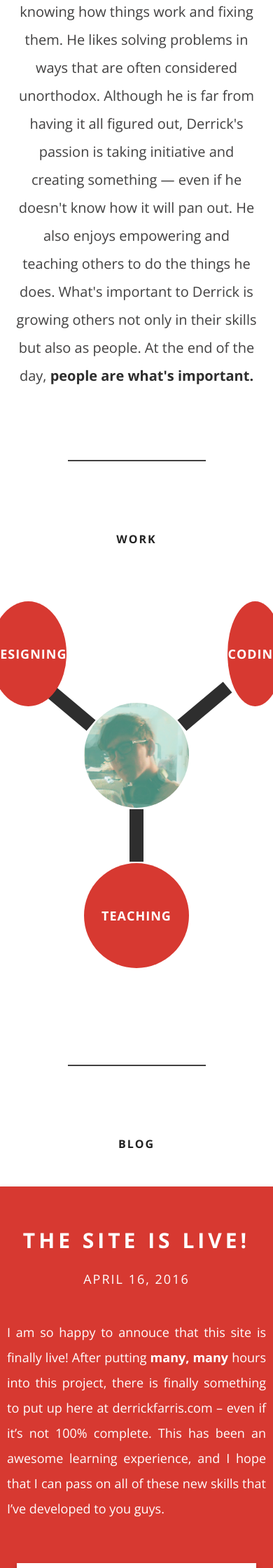
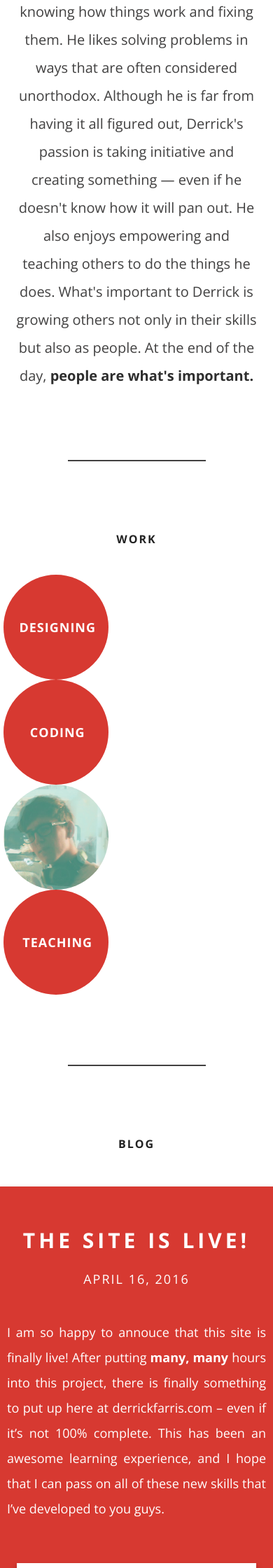
Before and after one commit to ThatOneBro/thatonebro.github.io, a Jekyll site: the page built from index.html, in a window 390 px wide. Shown: the part 839-3079 px from the top of the page at 70% size. Built offline with Jekyll 4.4.1, drawn with Linux system fonts in a browser that asks for light colours; nearby versions of some CDN libraries.

Commit message:
Fixed header break issue, began fix on mobile work

```diff
--- a/assets/css/2-sections/_home-header.sass
+++ b/assets/css/2-sections/_home-header.sass
@@ -31,7 +31,7 @@
         letter-spacing: 5px
         margin-bottom: 40px
 
-        @media (max-width: 390px)
+        @media (max-width: 420px)
             font-size: 12px
             letter-spacing: 3px
 
--- a/assets/css/main.css
+++ b/assets/css/main.css
@@ -2807,7 +2807,7 @@ a {
     text-transform: uppercase;
     letter-spacing: 5px;
     margin-bottom: 40px; }
-    @media (max-width: 390px) {
+    @media (max-width: 420px) {
       .header-home .kicker {
         font-size: 12px;
         letter-spacing: 3px; } }
@@ -2949,6 +2949,9 @@ a {
         justify-content: center;
     -ms-flex-align: center;
         align-items: center; }
+    @media (max-width: 580px) {
+      .work .work-wrap {
+        display: inline-block; } }
     .work .work-wrap .node {
       background: #d73931;
       width: 150px;
@@ -2960,6 +2963,16 @@ a {
           justify-content: center;
       display: -ms-flexbox;
       display: flex; }
+      @media (max-width: 580px) {
+        .work .work-wrap .node {
+          display: block; } }
+      @media (max-width: 580px) {
+        .work .work-wrap .node:before {
+          content: '';
+          display: inline-block;
+          height: 100%;
+          vertical-align: middle;
+          margin-right: -0.25em; } }
       .work .work-wrap .node:hover {
         cursor: pointer; }
       .work .work-wrap .node.out {
@@ -3015,6 +3028,11 @@ a {
         display: block;
         padding: 0;
         margin: 0; }
+        @media (max-width: 580px) {
+          .work .work-wrap .node h4 {
+            display: inline-block;
+            vertical-align: middle;
+            margin-left: 4px; } }
     .work .work-wrap .top-nodes-wrap {
       margin-bottom: -10px;
       width: 100%;
@@ -3028,6 +3046,10 @@ a {
       position: relative;
       transition: -webkit-transform 300ms linear;
       transition: transform 300ms linear; }
+      @media (max-width: 580px) {
+        .work .work-wrap .top-nodes-wrap {
+          display: block;
+          margin-bottom: 0; } }
       .work .work-wrap .top-nodes-wrap.retracted {
         -webkit-transform: translateY(145px);
                 transform: translateY(145px); }
@@ -3044,6 +3066,9 @@ a {
     .work .work-wrap .center-node {
       margin: -15px 0 0;
       z-index: 1; }
+      @media (max-width: 580px) {
+        .work .work-wrap .center-node {
+          margin-top: 0; } }
     .work .work-wrap .face-node {
       background-image: url("/assets/img/hall-mirror-cropped.jpg");
       background-repeat: no-repeat;
@@ -3059,6 +3084,9 @@ a {
         white-space: nowrap; }
     .work .work-wrap .connector {
       z-index: -1; }
+      @media (max-width: 580px) {
+        .work .work-wrap .connector {
+          display: none; } }
     .work .work-wrap .top-connectors-wrap {
       display: -ms-flexbox;
       display: flex;
```
Also changed, not shown: assets/css/2-sections/_home-work.sass (+30 -0 lines), 2 other files.
